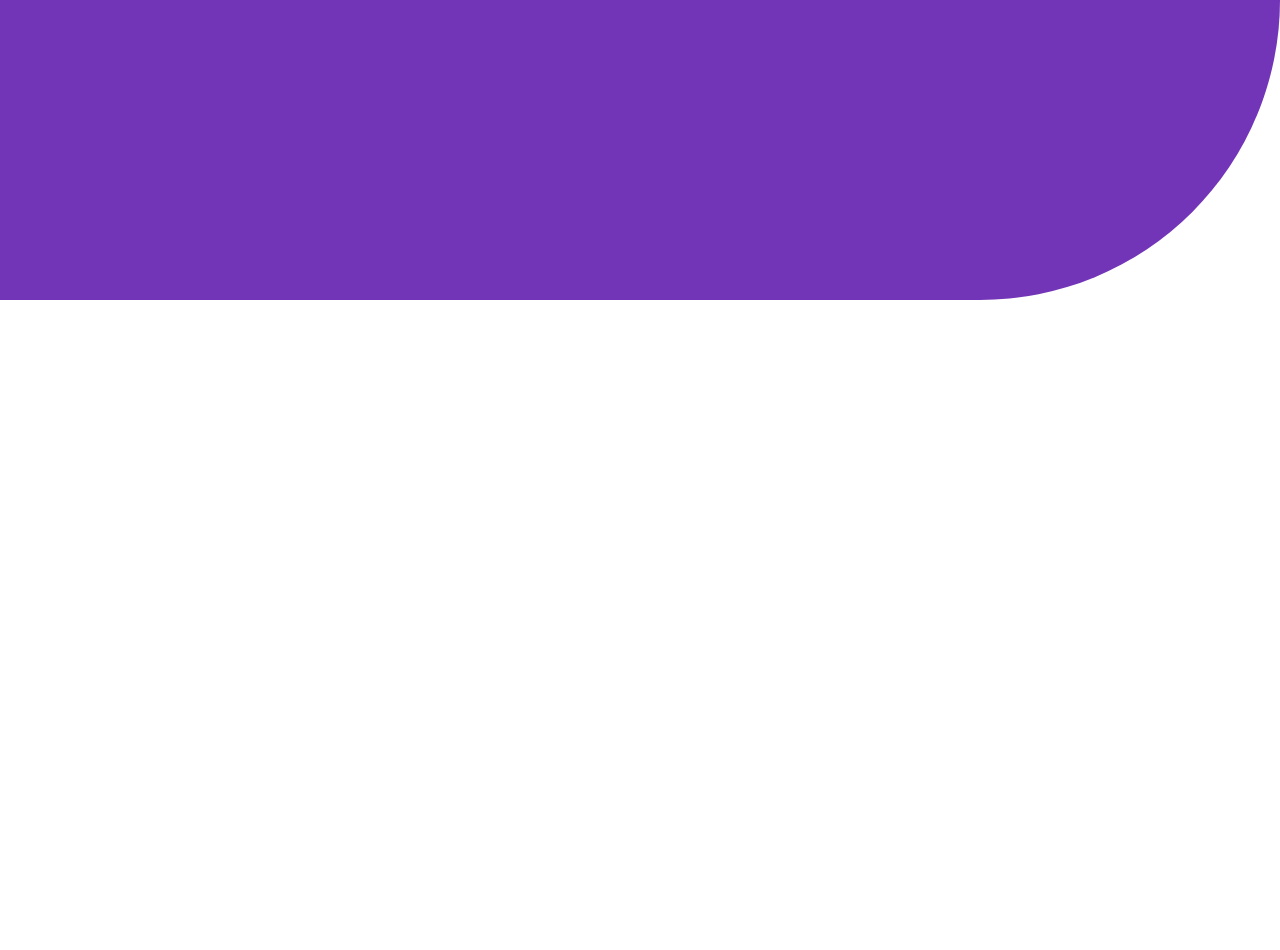
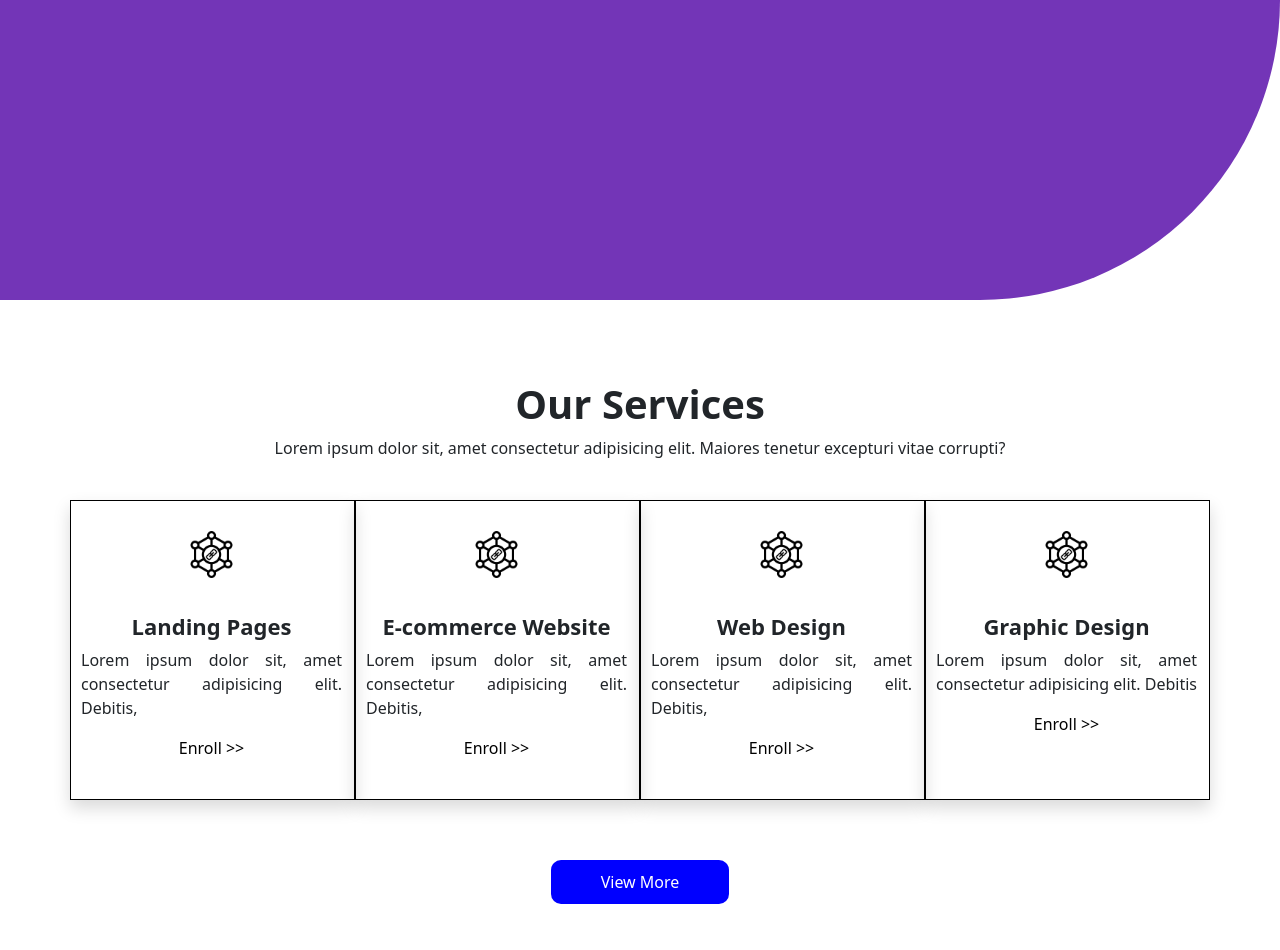
Before and after one commit to shivamEr/It-services-webpage, a plain HTML site: page index.html in a window 1280 px wide. Shown: the part 660-1610 px from the top of the page. Before the commit the page ends 960 px from the top, so only its background shows below. Drawn offline with Linux system fonts and the light colour scheme.

Commit message:
Row-2 Service section added

```diff
--- a/css/style.css
+++ b/css/style.css
@@ -25,3 +25,60 @@
     background-color: blueviolet;
 
 }
+/* row-1 end */
+
+/* row-2 start */
+.row-2{
+    width: 100%;
+    height: 650px;
+}
+.service-top{
+    padding-top: 80px;
+}
+.service-top h1{
+    font-weight: bold;
+}
+.service-card{
+    margin-top: 40px;
+}
+.service-item{
+    border: 1px solid black;
+    text-align: center;
+    height: 300px;
+    padding-left: 10px;
+
+}
+.service-item:hover{
+    background-color: rgb(20, 20, 181);
+    border-radius: 10px;
+}
+.service-item img{
+    height: 26%;
+    padding-top: 30px;
+
+}
+.service-item h3{
+    font-size: 22px;
+    padding-top: 35px;
+    font-weight: bold;
+}
+.service-item p{
+    text-align: justify;
+}
+.service-item button{
+    background-color: transparent;
+    font-style: bold;
+    border: transparent;
+}
+.service-buttom{
+    text-align: center;
+    margin-top: 60px;
+}
+.service-buttom button{
+    background-color: blue;
+    padding: 10px 50px;
+    border: transparent;
+    border-radius: 10px;
+    color: white;
+}
+/* row-2 end */
--- a/index.html
+++ b/index.html
@@ -8,6 +8,8 @@
     <link rel="stylesheet" href="css/all.min.css">
     <link rel="stylesheet" href="css/bootstrap.min.css.css">
     <link rel="stylesheet" href="css/style.css">
+    <!-- fontawesome -->
+    <link rel="stylesheet" href="https://cdnjs.cloudflare.com/ajax/libs/font-awesome/4.7.0/css/font-awesome.min.css">
 </head>
 
 <body>
@@ -50,7 +52,7 @@
             </div>
         </nav>
         <!-- nav-bar completed -->
-
+        <!-- row-1 start -->
         <div class="container">
             <div id="carouselExampleIndicators" class="carousel slide" data-bs-ride="carousel">
                 <div class="carousel-indicators">
@@ -64,10 +66,10 @@
                 <div class="carousel-inner mt-4">
                     <div class="carousel-item active">
                         <div class="row">
-                            <div class="col">
+                            <div class="col-md-6">
                                 <img src="images/dvlPng.png" class="d-block " style="width: 100%; " alt="...">
                             </div>
-                            <div class="col mt-5">
+                            <div class="col-md-6 mt-5">
                                 <h1 class="text-white owndigital">Web Designing Experts</h1>
                                 <p class="mt-4 own-p">Lorem ipsum dolor sit, amet consectetur adipisicing elit.b  Laboriosam aspernatur nam
                                     consectetur possimus ad ab.</p>
@@ -90,10 +92,10 @@
                     </div>
                     <div class="carousel-item">
                         <div class="row">
-                            <div class="col">
+                            <div class="col-md-6">
                                 <img src="images/about-img.png" class="d-block " style="width: 100%;" alt="...">
                             </div>
-                            <div class="col mt-5">
+                            <div class="col-md-6 mt-5">
                                 <h1 class="text-white owndigital">Web Designing Experts</h1>
                                 <p class="mt-4 own-p">Lorem ipsum dolor sit, amet consectetur adipisicing elit.b  Laboriosam aspernatur nam
                                     consectetur possimus ad ab.</p>
@@ -117,6 +119,48 @@
     </section>
     <!-- row-1 end -->
 
+    <!-- row-2 start -->
+    <section class="row-2">
+        <div class="container">
+            <div class="service-section">
+                <div class="service-top  text-center">
+                    <h1>Our Services</h1>
+                    <p>Lorem ipsum dolor sit, amet consectetur adipisicing elit. Maiores tenetur excepturi vitae corrupti?</p>
+                </div>
+                <div class="service-card">
+                    <div class="row">
+                        <div class="col-md-3 service-item shadow">
+                            <img src="images/s1.png" alt="">
+                            <h3>Landing Pages</h3>
+                            <p>Lorem ipsum dolor sit, amet consectetur adipisicing elit. Debitis, </p>
+                            <button>Enroll >></button>
+                        </div>
+                        <div class="col-md-3 service-item shadow">
+                            <img src="images/s1.png" alt="">
+                            <h3>E-commerce Website</h3>
+                            <p>Lorem ipsum dolor sit, amet consectetur adipisicing elit. Debitis,</p>
+                            <button>Enroll >></button>
+                        </div>
+                        <div class="col-md-3 service-item shadow">
+                            <img src="images/s1.png" alt="">
+                            <h3>Web Design</h3>
+                            <p>Lorem ipsum dolor sit, amet consectetur adipisicing elit. Debitis,</p>
+                            <button>Enroll >></button>
+                        </div>
+                        <div class="col-md-3 service-item shadow">
+                            <img src="images/s1.png" alt="">
+                            <h3>Graphic Design</h3>
+                            <p>Lorem ipsum dolor sit, amet consectetur adipisicing elit. Debitis</p>
+                            <button>Enroll >></button>
+                        </div>
+                </div>
+                <div class="service-buttom">
+                    <button>View More</button>
+                </div>
+            </div>
+        </div>
+    </section>
+    <!-- row-2 end -->
     <script src="js/bootstrap.bundle.min.js"></script>
 </body>
 
```
